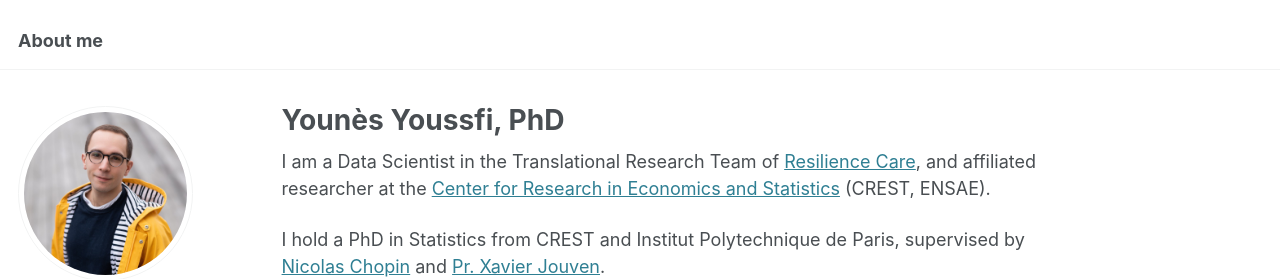
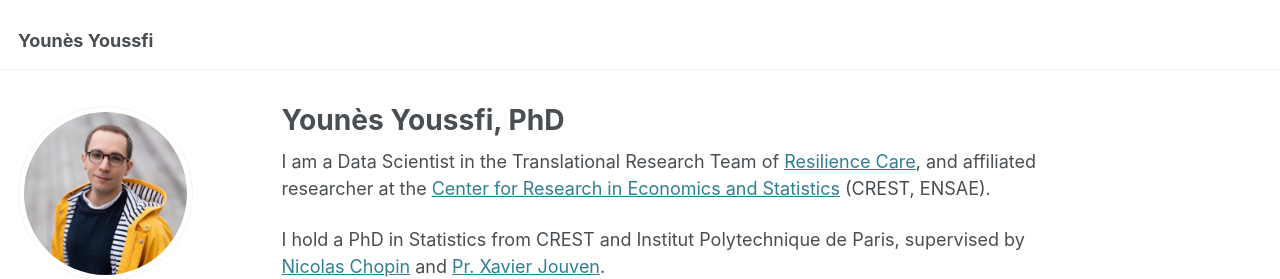
Before and after one commit to youyoussfi/youyoussfi.github.io, a Jekyll site: the page built from _pages/about.md, in a window 1280 px wide. Shown: the top 279 px of the page. Built offline with Jekyll 4.4.1, drawn with Linux system fonts in a browser that asks for light colours; some web fonts are replaced.

Commit message:
Update _config.yml

```diff
--- a/_config.yml
+++ b/_config.yml
@@ -9,7 +9,7 @@
 # Basic Site Settings
 locale                   : "en-US"
 site_theme               : "default"
-title                    : "About me"
+title                    : "Younès Youssfi"
 title_separator          : "-"
 name                     : &name "Your Name"
 description              : &description "personal description"
```
